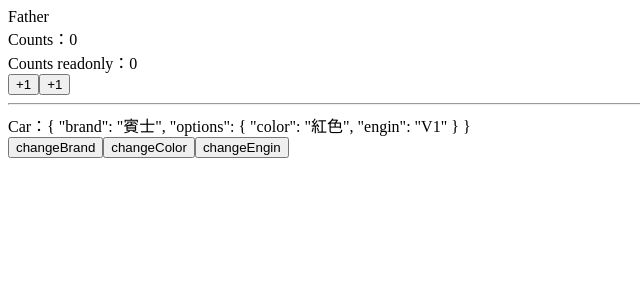
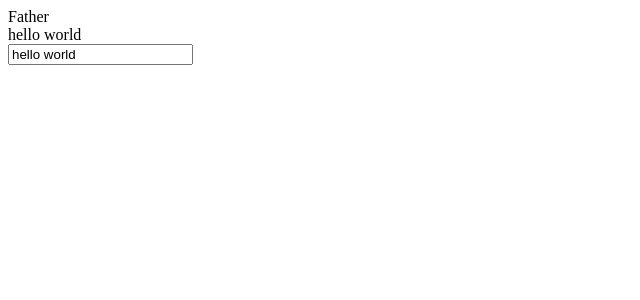
Before and after one commit to en-ian-0131/vue-practice, a Vue app: page / in a window 1280 px wide. Shown: the top 300 px of the page, without its empty margins (0-640 px from the left). Built offline with nearby package versions, Linux system fonts and the light colour scheme.

Commit message:
customRef

```diff
--- a/src/App.vue
+++ b/src/App.vue
@@ -3,5 +3,5 @@
 </template>
 
 <script setup lang="ts">
-import Father from "./pages/readonly_shallowReadonly/Father.vue";
+import Father from "./pages/customRef/Father.vue";
 </script>
--- /dev/null
+++ b/src/pages/customRef/Father.vue
@@ -0,0 +1,21 @@
+<template>
+  <div class="fatherClass">
+    <div>Father</div>
+    <div>{{ msg }}</div>
+    <input type="text" v-model="msg" />
+  </div>
+</template>
+
+<script lang="ts">
+export default {
+  name: "Father",
+};
+</script>
+
+<script setup lang="ts">
+import useMsg from "./hooks/useMsg";
+
+let { msg } = useMsg("hello world", 1000);
+</script>
+
+<style scoped></style>
--- /dev/null
+++ b/src/pages/customRef/hooks/useMsg.ts
@@ -0,0 +1,21 @@
+import { customRef } from "vue";
+
+export default function (initVal: string, delay: number) {
+  let timer = 0;
+  let msg = customRef((track, trigger) => {
+    return {
+      get() {
+        track();
+        return initVal;
+      },
+      set(value) {
+        clearTimeout(timer);
+        timer = setTimeout(() => {
+          initVal = value;
+          trigger();
+        }, delay);
+      },
+    };
+  });
+  return { msg };
+}
```
